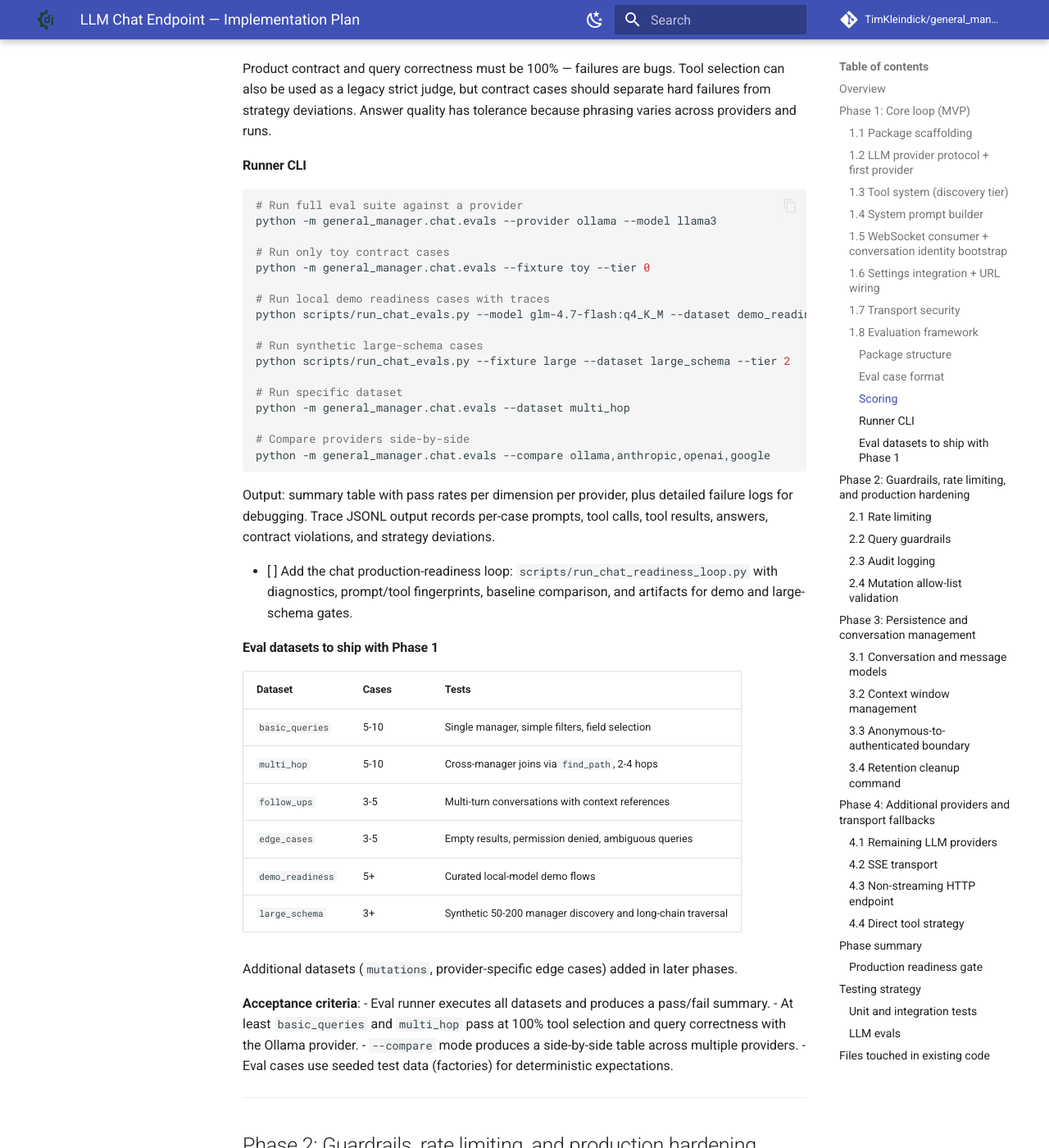
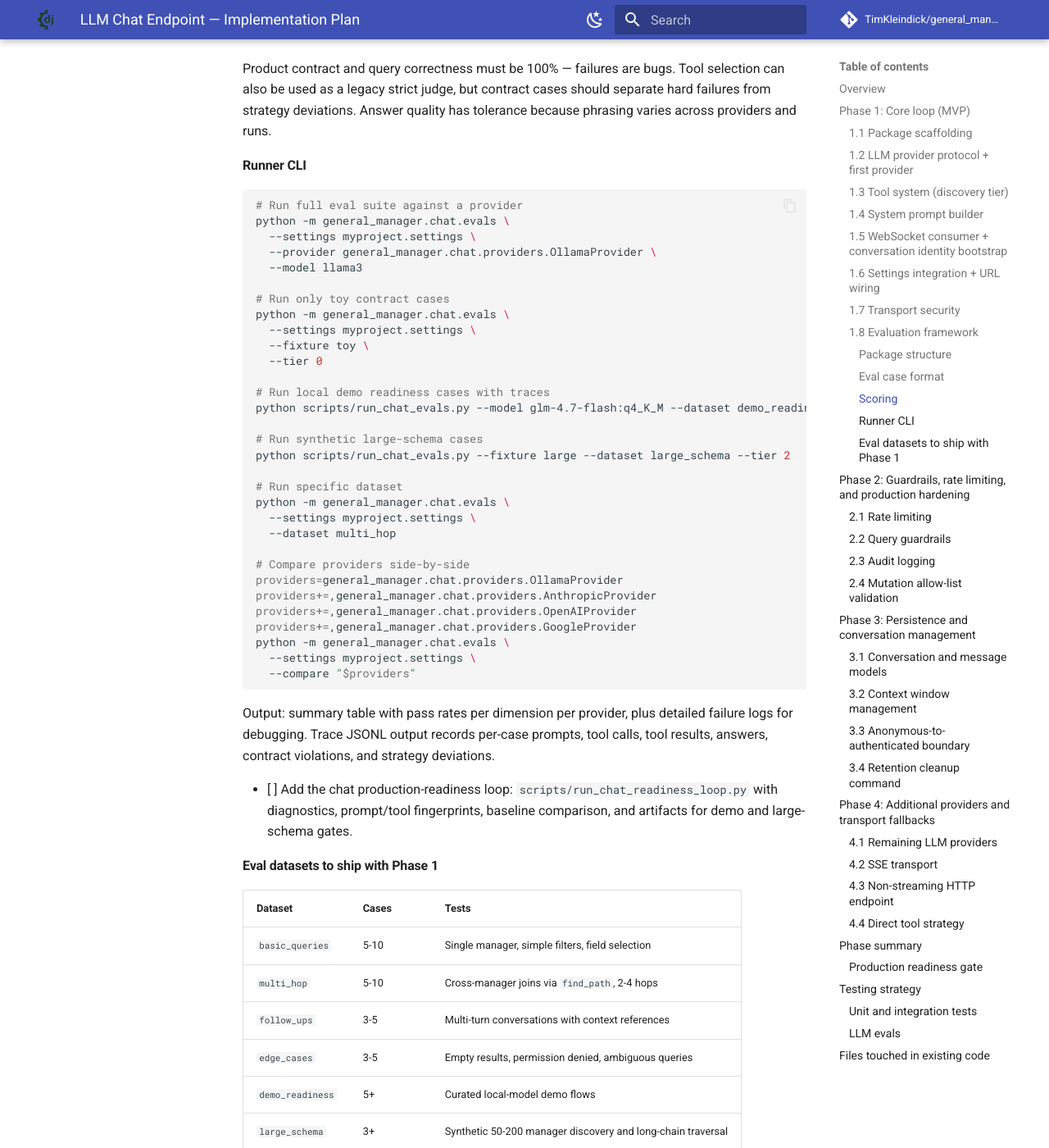
Before and after one commit to TimKleindick/general_manager, an MkDocs documentation site: the page built from docs/chat_implementation_plan.md, in a window 1280 px wide and 1400 px high, scrolled down 7274 px. Shown: the whole window at 82% size. Built offline with MkDocs 1.6.1 and Material for MkDocs 9.7.7, drawn with Linux system fonts in a browser that asks for light colours; comment, search, counter and statistics services are not loaded.

Commit message:
docs: explain installed chat eval CLI settings

````diff
--- a/docs/chat_implementation_plan.md
+++ b/docs/chat_implementation_plan.md
@@ -353,10 +353,16 @@ because phrasing varies across providers and runs.
 
 ```bash
 # Run full eval suite against a provider
-python -m general_manager.chat.evals --provider ollama --model llama3
+python -m general_manager.chat.evals \
+  --settings myproject.settings \
+  --provider general_manager.chat.providers.OllamaProvider \
+  --model llama3
 
 # Run only toy contract cases
-python -m general_manager.chat.evals --fixture toy --tier 0
+python -m general_manager.chat.evals \
+  --settings myproject.settings \
+  --fixture toy \
+  --tier 0
 
 # Run local demo readiness cases with traces
 python scripts/run_chat_evals.py --model glm-4.7-flash:q4_K_M --dataset demo_readiness --tier 1 --trace-jsonl /tmp/chat-demo-eval.jsonl
@@ -365,10 +371,18 @@ python scripts/run_chat_evals.py --model glm-4.7-flash:q4_K_M --dataset demo_rea
 python scripts/run_chat_evals.py --fixture large --dataset large_schema --tier 2
 
 # Run specific dataset
-python -m general_manager.chat.evals --dataset multi_hop
+python -m general_manager.chat.evals \
+  --settings myproject.settings \
+  --dataset multi_hop
 
 # Compare providers side-by-side
-python -m general_manager.chat.evals --compare ollama,anthropic,openai,google
+providers=general_manager.chat.providers.OllamaProvider
+providers+=,general_manager.chat.providers.AnthropicProvider
+providers+=,general_manager.chat.providers.OpenAIProvider
+providers+=,general_manager.chat.providers.GoogleProvider
+python -m general_manager.chat.evals \
+  --settings myproject.settings \
+  --compare "$providers"
 ```
 
 Output: summary table with pass rates per dimension per provider, plus detailed
````
Also changed, not shown: docs/concepts/chat_prompting.md (+25 -0 lines).
